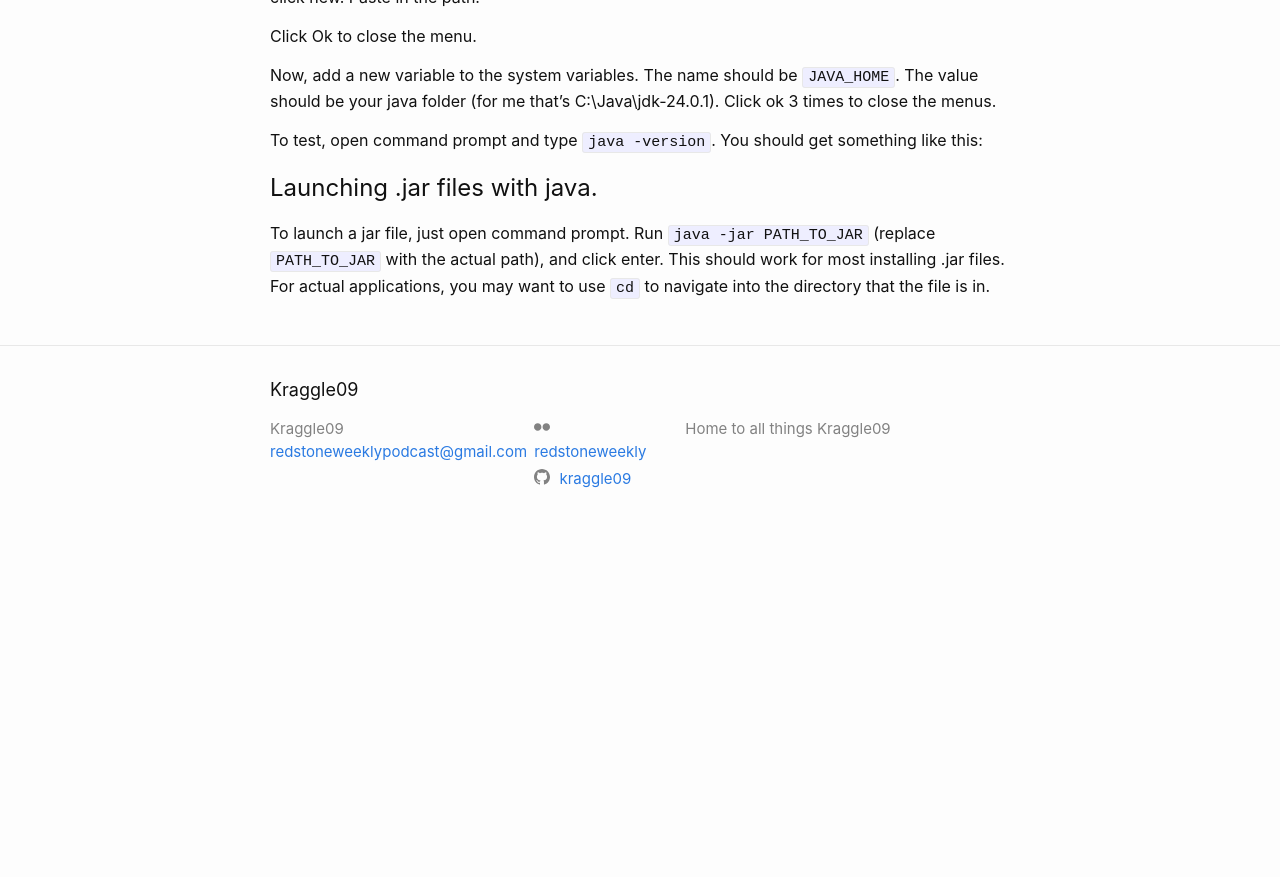
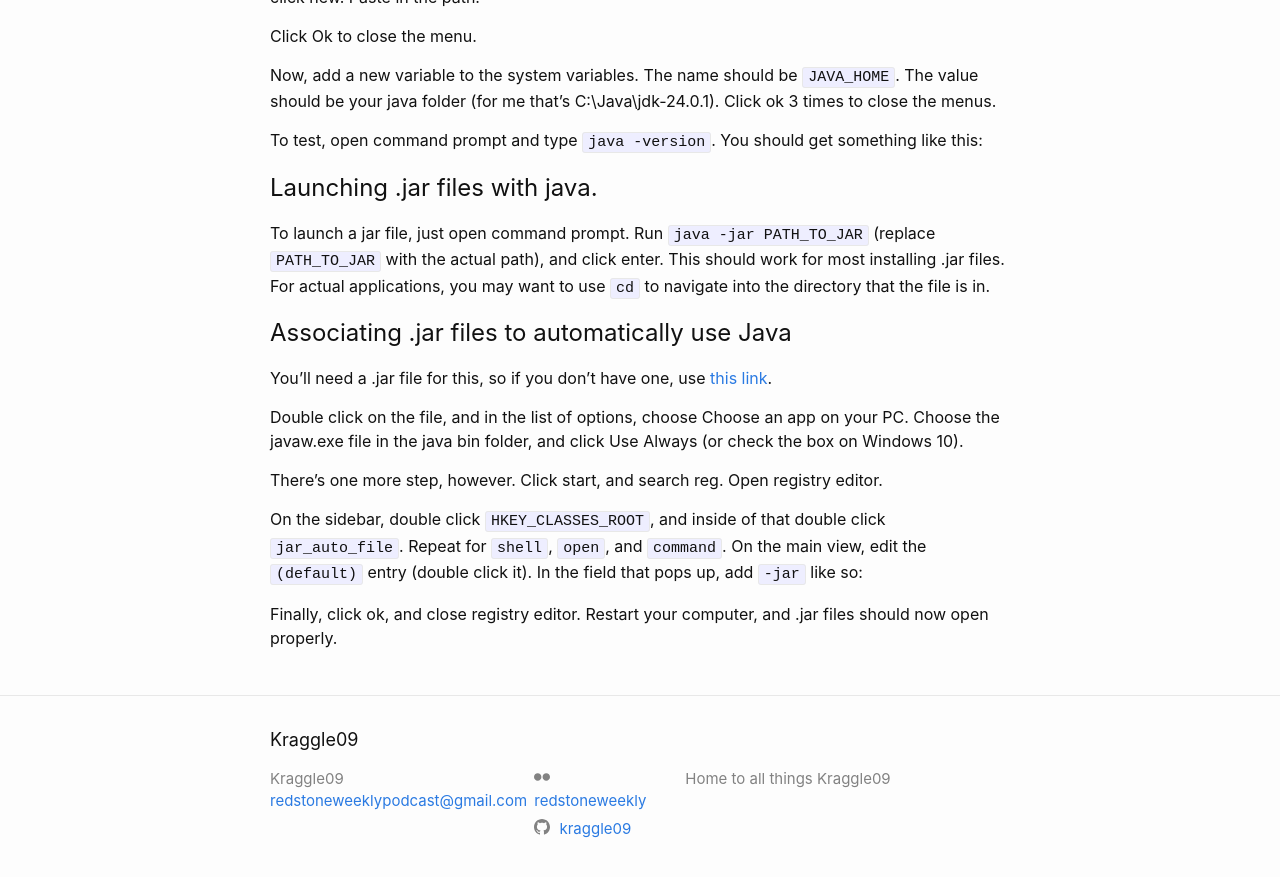
Before and after one commit to Kraggle09/kraggle09.github.io, a Jekyll site: the page built from docs/guide/java.markdown, in a window 1280 px wide and 900 px high, scrolled down 785 px. Shown: the top 877 px of the window. Built offline with Jekyll 4.4.1, drawn with Linux system fonts in a browser that asks for light colours; before the commit the page ends 1336 px from its top, so only the background shows below that.

Commit message:
Finished text

```diff
--- a/docs/guide/java.markdown
+++ b/docs/guide/java.markdown
@@ -33,3 +33,14 @@ To test, open command prompt and type `java -version`. You should get something
 
 ## Launching .jar files with java.
 To launch a jar file, just open command prompt. Run `java -jar PATH_TO_JAR` (replace `PATH_TO_JAR` with the actual path), and click enter. This should work for most installing .jar files. For actual applications, you may want to use `cd` to navigate into the directory that the file is in.
+
+## Associating .jar files to automatically use Java
+You'll need a .jar file for this, so if you don't have one, use [this link](https://maven.fabricmc.net/net/fabricmc/fabric-installer/1.0.3/fabric-installer-1.0.3.jar).
+
+Double click on the file, and in the list of options, choose Choose an app on your PC. Choose the javaw.exe file in the java bin folder, and click Use Always (or check the box on Windows 10).
+
+There's one more step, however. Click start, and search reg. Open registry editor.
+
+On the sidebar, double click `HKEY_CLASSES_ROOT`, and inside of that double click `jar_auto_file`. Repeat for `shell`, `open`, and `command`. On the main view, edit the `(default)` entry (double click it). In the field that pops up, add `-jar` like so:
+
+Finally, click ok, and close registry editor. Restart your computer, and .jar files should now open properly.
```
